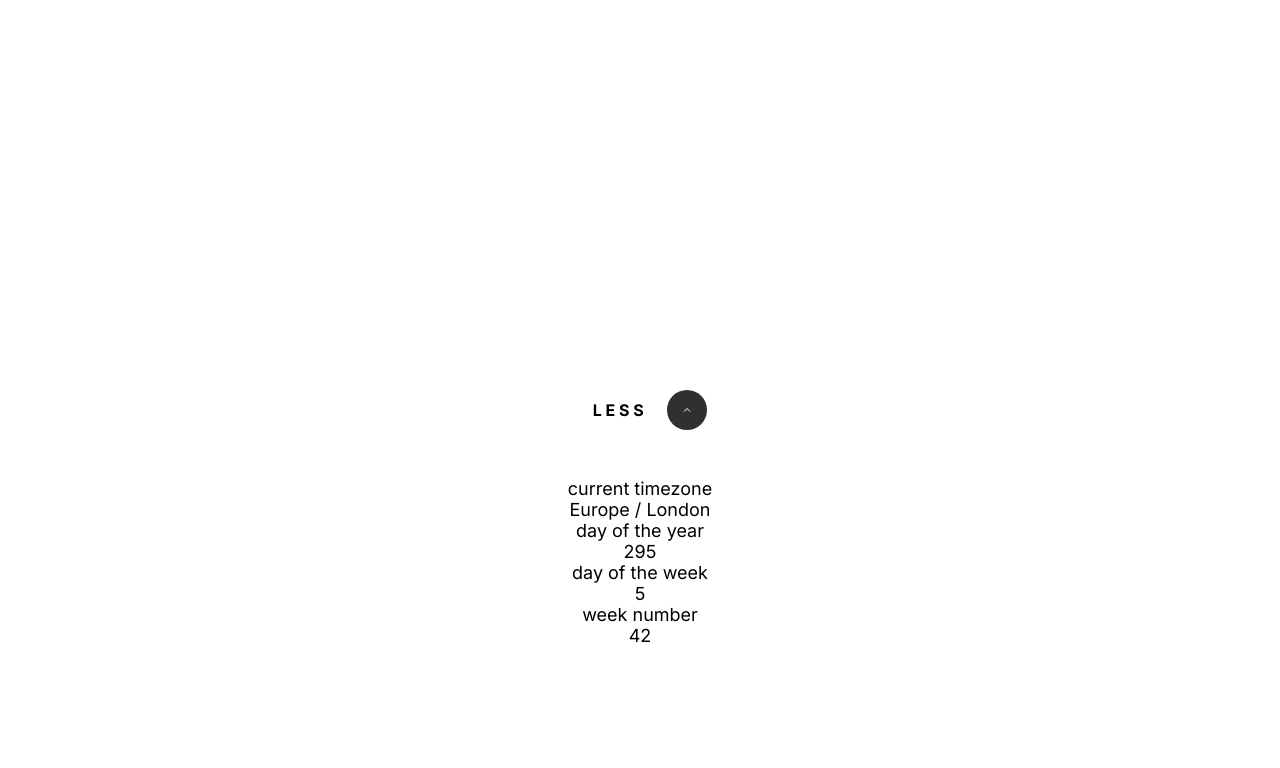
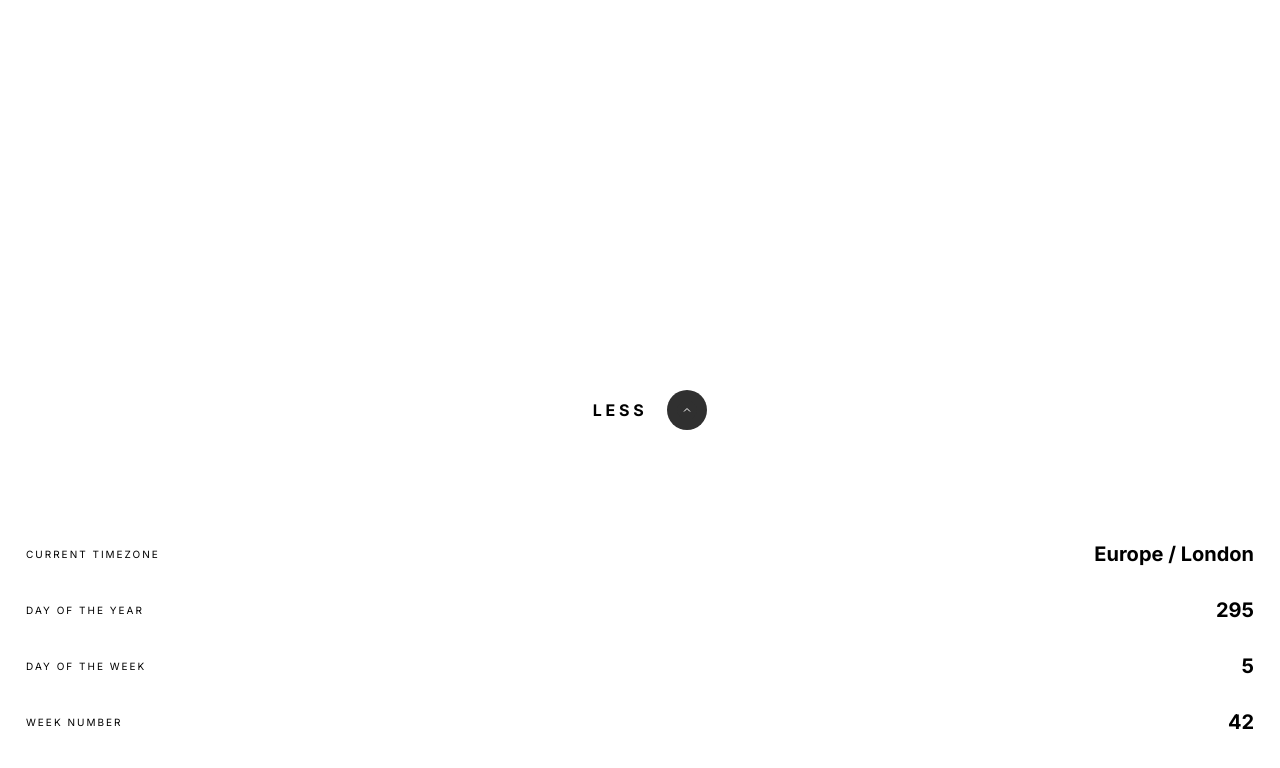
Before and after one commit to TomasScerbak/clock-app-main, a React (Create React App) app: page / in a window 1280 px wide. Both pictures are taken after a click on the button "MORE". Shown: the top 768 px of the page. Built offline with nearby package versions, Linux system fonts and the light colour scheme; no server answers.

Commit message:
created footercard

```diff
--- a/src/Components/FooterCard.jsx
+++ b/src/Components/FooterCard.jsx
@@ -6,21 +6,21 @@ const FooterCard = () => {
   return (
     <section>
       <div className={classes.card}>
-        <div className="card-wrapper_one">
-          <div>current timezone</div>
-          <div>Europe / London</div>
+        <div className={classes["card-wrapper"]}>
+          <div className={classes.title}>current timezone</div>
+          <div className={classes.value}>Europe / London</div>
         </div>
-        <div className="card-wrapper_two">
-          <div>day of the year </div>
-          <div>295</div>
+        <div className={classes["card-wrapper"]}>
+          <div className={classes.title}>day of the year</div>
+          <div className={classes.value}>295</div>
         </div>
-        <div className="card-wrapper_two">
-          <div>day of the week </div>
-          <div>5</div>
+        <div className={classes["card-wrapper"]}>
+          <div className={classes.title}>day of the week</div>
+          <div className={classes.value}>5</div>
         </div>
-        <div className="card-wrapper_two">
-          <div>week number </div>
-          <div>42</div>
+        <div className={classes["card-wrapper"]}>
+          <div className={classes.title}>week number</div>
+          <div className={classes.value}>42</div>
         </div>
       </div>
     </section>
--- a/src/Components/FooterCard.module.css
+++ b/src/Components/FooterCard.module.css
@@ -2,4 +2,31 @@
   color: var(--white);
   background-color: rgba(255, 255, 255, 0.75);
   backdrop-filter: blur(5px);
+  display: grid;
+  padding: 4.8rem 1rem;
+  position: relative;
+  bottom: 0;
 }
+
+.card-wrapper {
+  display: flex;
+  justify-content: space-between;
+  align-items: center;
+  margin: 1.6rem;
+}
+
+.title {
+  text-transform: uppercase;
+  font-weight: 400;
+  font-size: 1rem;
+  letter-spacing: 2px;
+  color: var(--dark);
+  text-align: left;
+}
+
+.value {
+  font-weight: 700;
+  font-size: 2rem;
+  color: var(--dark);
+  text-align: right;
+}
--- a/src/index.css
+++ b/src/index.css
@@ -28,7 +28,7 @@ body {
   padding: 0;
   background-repeat: no-repeat;
   background-size: cover;
-  background-position: bottom;
+  background-position: center;
   -webkit-font-smoothing: antialiased;
   -moz-osx-font-smoothing: grayscale;
 }
@@ -42,9 +42,9 @@ li {
   list-style: none;
 }
 /* Images */
-img {
+/* img {
   width: 100%;
-}
+} */
 /* Headings */
 h1 {
   font-weight: 700;
```
